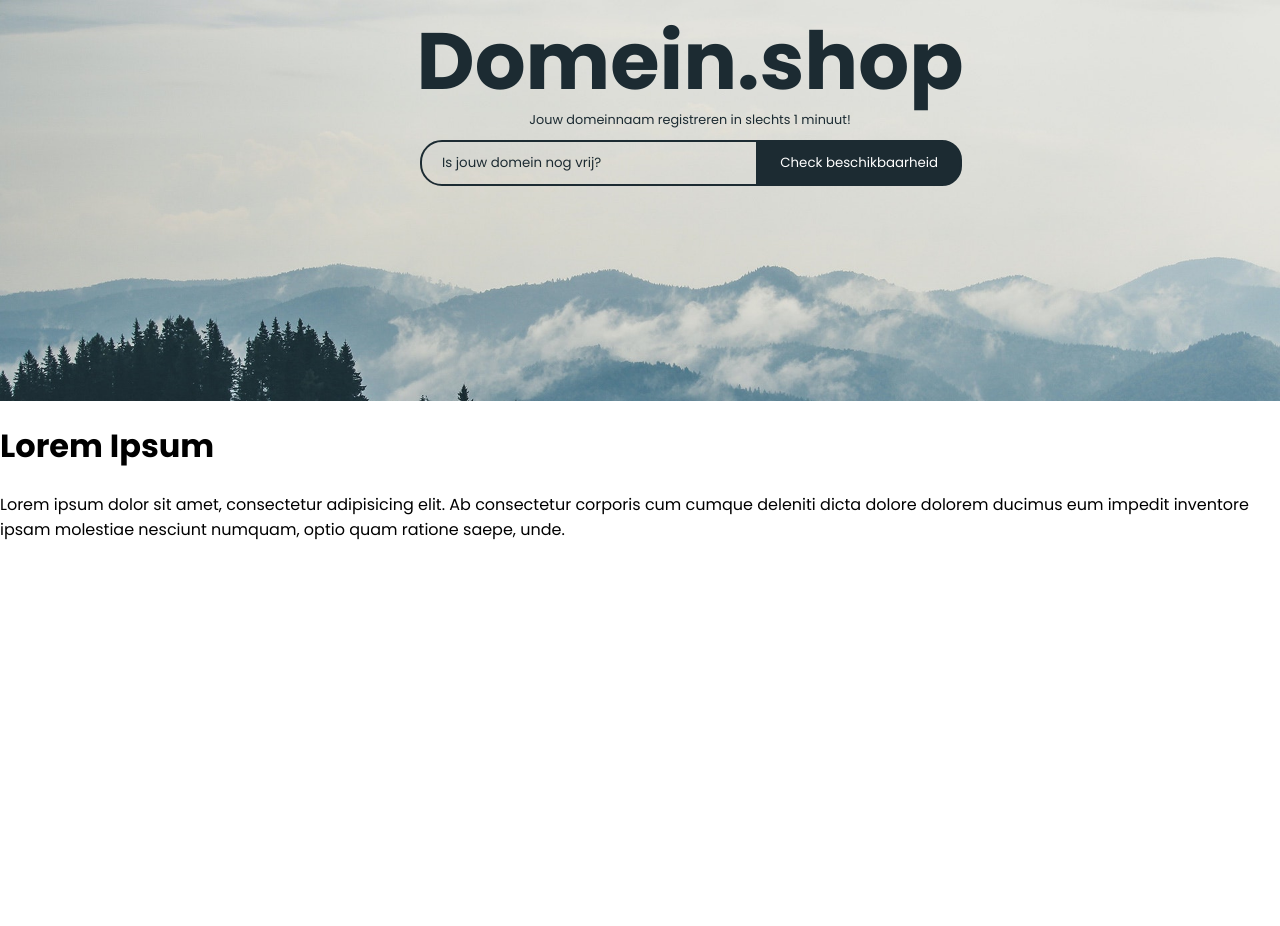
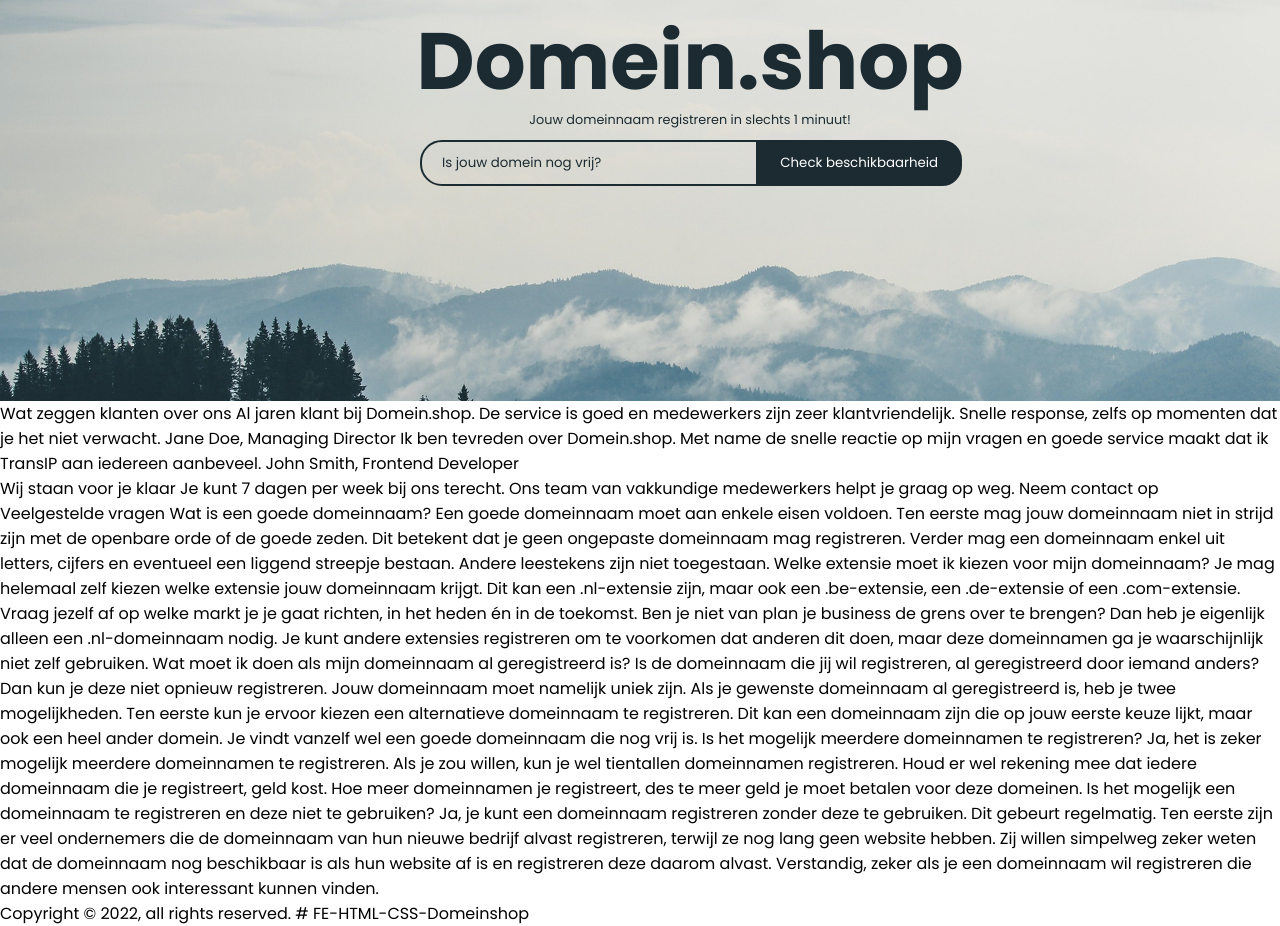
Before and after one commit to Elcar0/FE-HTML-CSS-Domeinshop, a plain HTML site: page index.html in a window 1280 px wide. Before the commit the page ends 800 px from the top, so only its background shows below. Drawn offline with Linux system fonts and the light colour scheme.

Commit message:
Added all remaining text and added sections

```diff
--- a/index.html
+++ b/index.html
@@ -27,11 +27,41 @@
 
 
 <main>
-    <h1>Lorem Ipsum</h1>
-    <p>
-        Lorem ipsum dolor sit amet, consectetur adipisicing elit. Ab consectetur corporis cum cumque deleniti dicta
-        dolore dolorem ducimus eum impedit inventore ipsam molestiae nesciunt numquam, optio quam ratione saepe, unde.
-    </p>
+    <section class="reviews">
+    Wat zeggen klanten over ons
+    Al jaren klant bij Domein.shop. De service is goed en medewerkers zijn zeer klantvriendelijk. Snelle response, zelfs op momenten dat je het niet verwacht.
+
+    Jane Doe, Managing Director
+
+    Ik ben tevreden over Domein.shop. Met name de snelle reactie op mijn vragen en goede service maakt dat ik TransIP aan iedereen aanbeveel.
+
+    John Smith, Frontend Developer
+    </section>
+
+    <section class="contact">
+        Wij staan voor je klaar
+        Je kunt 7 dagen per week bij ons terecht. Ons team van vakkundige medewerkers helpt je graag op weg.
+
+        Neem contact op
+    </section>
+
+    <section class="faq">
+        Veelgestelde vragen
+        Wat is een goede domeinnaam?
+        Een goede domeinnaam moet aan enkele eisen voldoen. Ten eerste mag jouw domeinnaam niet in strijd zijn met de openbare orde of de goede zeden. Dit betekent dat je geen ongepaste domeinnaam mag registreren. Verder mag een domeinnaam enkel uit letters, cijfers en eventueel een liggend streepje bestaan. Andere leestekens zijn niet toegestaan.
+
+        Welke extensie moet ik kiezen voor mijn domeinnaam?
+        Je mag helemaal zelf kiezen welke extensie jouw domeinnaam krijgt. Dit kan een .nl-extensie zijn, maar ook een .be-extensie, een .de-extensie of een .com-extensie. Vraag jezelf af op welke markt je je gaat richten, in het heden én in de toekomst. Ben je niet van plan je business de grens over te brengen? Dan heb je eigenlijk alleen een .nl-domeinnaam nodig. Je kunt andere extensies registreren om te voorkomen dat anderen dit doen, maar deze domeinnamen ga je waarschijnlijk niet zelf gebruiken.
+
+        Wat moet ik doen als mijn domeinnaam al geregistreerd is?
+        Is de domeinnaam die jij wil registreren, al geregistreerd door iemand anders? Dan kun je deze niet opnieuw registreren. Jouw domeinnaam moet namelijk uniek zijn. Als je gewenste domeinnaam al geregistreerd is, heb je twee mogelijkheden. Ten eerste kun je ervoor kiezen een alternatieve domeinnaam te registreren. Dit kan een domeinnaam zijn die op jouw eerste keuze lijkt, maar ook een heel ander domein. Je vindt vanzelf wel een goede domeinnaam die nog vrij is.
+
+        Is het mogelijk meerdere domeinnamen te registreren?
+        Ja, het is zeker mogelijk meerdere domeinnamen te registreren. Als je zou willen, kun je wel tientallen domeinnamen registreren. Houd er wel rekening mee dat iedere domeinnaam die je registreert, geld kost. Hoe meer domeinnamen je registreert, des te meer geld je moet betalen voor deze domeinen.
+
+        Is het mogelijk een domeinnaam te registreren en deze niet te gebruiken?
+        Ja, je kunt een domeinnaam registreren zonder deze te gebruiken. Dit gebeurt regelmatig. Ten eerste zijn er veel ondernemers die de domeinnaam van hun nieuwe bedrijf alvast registreren, terwijl ze nog lang geen website hebben. Zij willen simpelweg zeker weten dat de domeinnaam nog beschikbaar is als hun website af is en registreren deze daarom alvast. Verstandig, zeker als je een domeinnaam wil registreren die andere mensen ook interessant kunnen vinden.
+    </section>
 </main>
 
 
@@ -39,7 +69,9 @@
 
 
 </footer>
-
+<section class="copyright">
+    Copyright © 2022, all rights reserved. # FE-HTML-CSS-Domeinshop
+</section>
 
 </body>
 </html>
```
